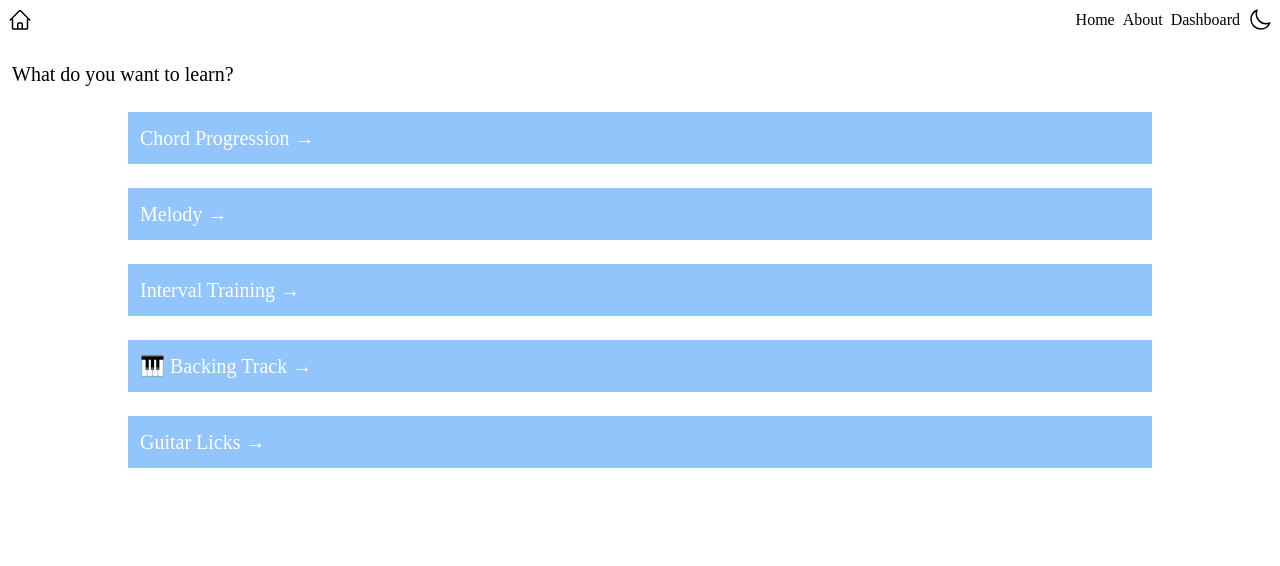
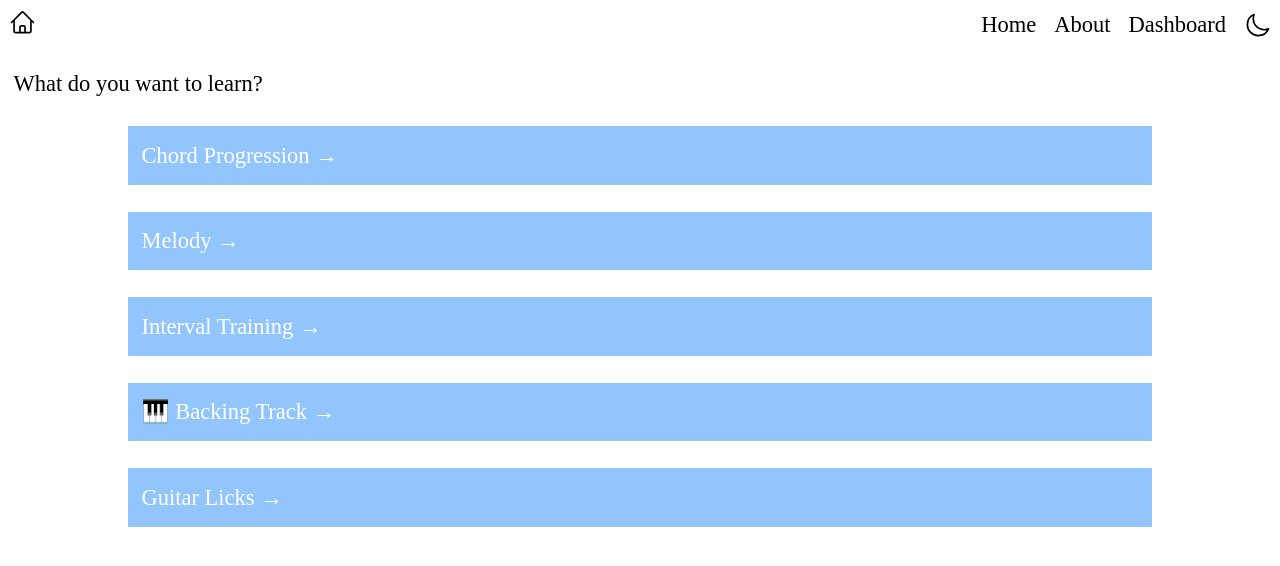
Before and after one commit to vian21/melodie, a Next.js app: page / in a window 1280 px wide. Shown: the top 566 px of the page. Built offline with nearby package versions, Linux system fonts and the light colour scheme.

Commit message:
ui: font size increase

```diff
--- a/src/app/index.css
+++ b/src/app/index.css
@@ -6,7 +6,7 @@ html {
     width: 100%;
     height: 100%;
     scroll-behavior: smooth;
-    @apply h-screen bg-white text-black;
+    @apply h-screen bg-white text-black text-lg;
 }
 
 body,
@@ -16,7 +16,12 @@ body,
     margin: 0;
 }
 
-/* @layer components { */
+@layer components {
+    .nav-link {
+        @apply text-xl font-medium;
+    }
+}
+
 html.dark {
     @apply bg-slate-800 text-white;
 }
--- a/src/components/Navbar.tsx
+++ b/src/components/Navbar.tsx
@@ -118,7 +118,7 @@ export default function NavBar() {
 
             {/* Nav bar */}
             <nav>
-                <ul className="m-0 flex list-none items-center gap-2 p-0">
+                <ul className="m-0 flex list-none items-center gap-4 p-0">
                     {/* Nav links */}
                     <NavLinks hidden={!showNav} />
 
```
